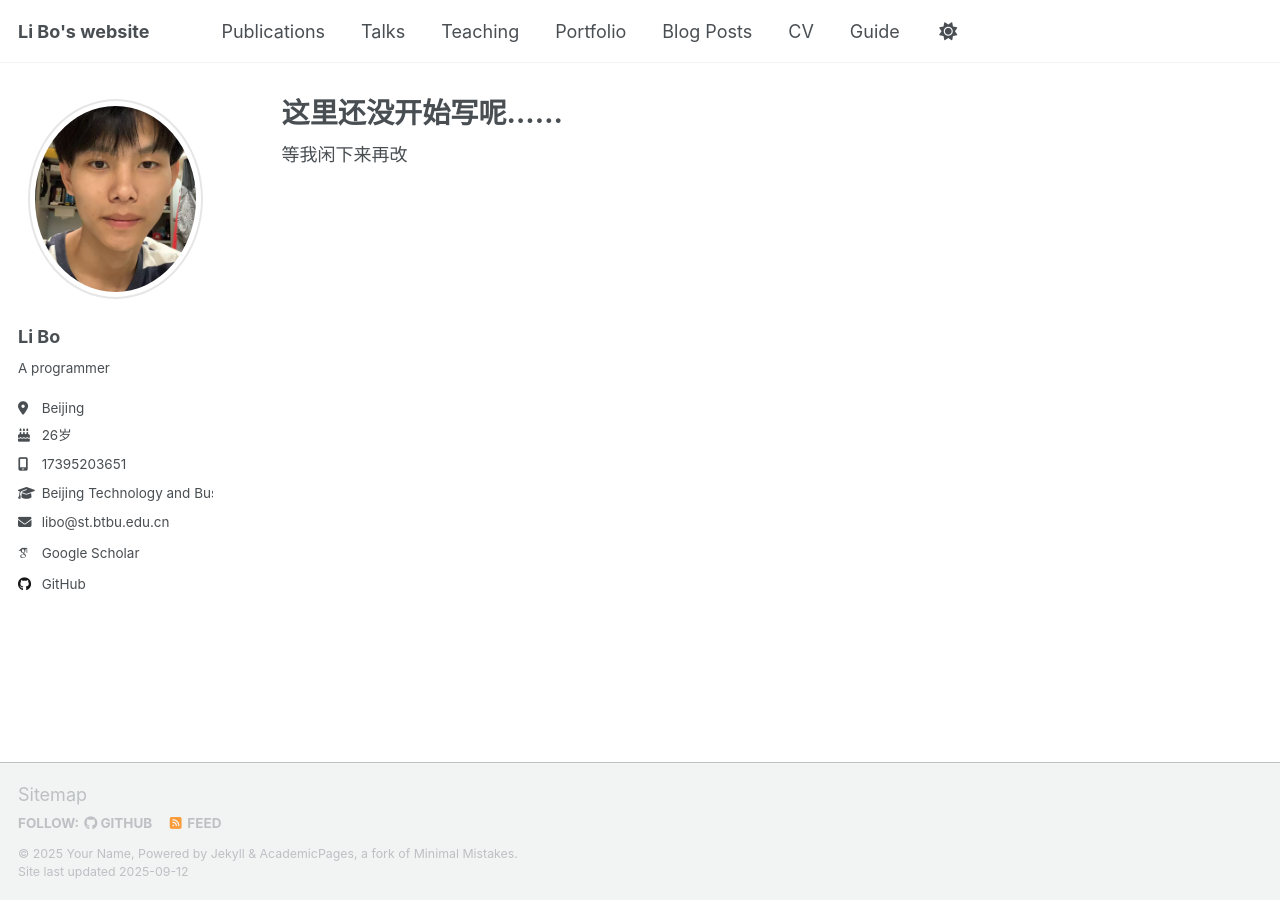
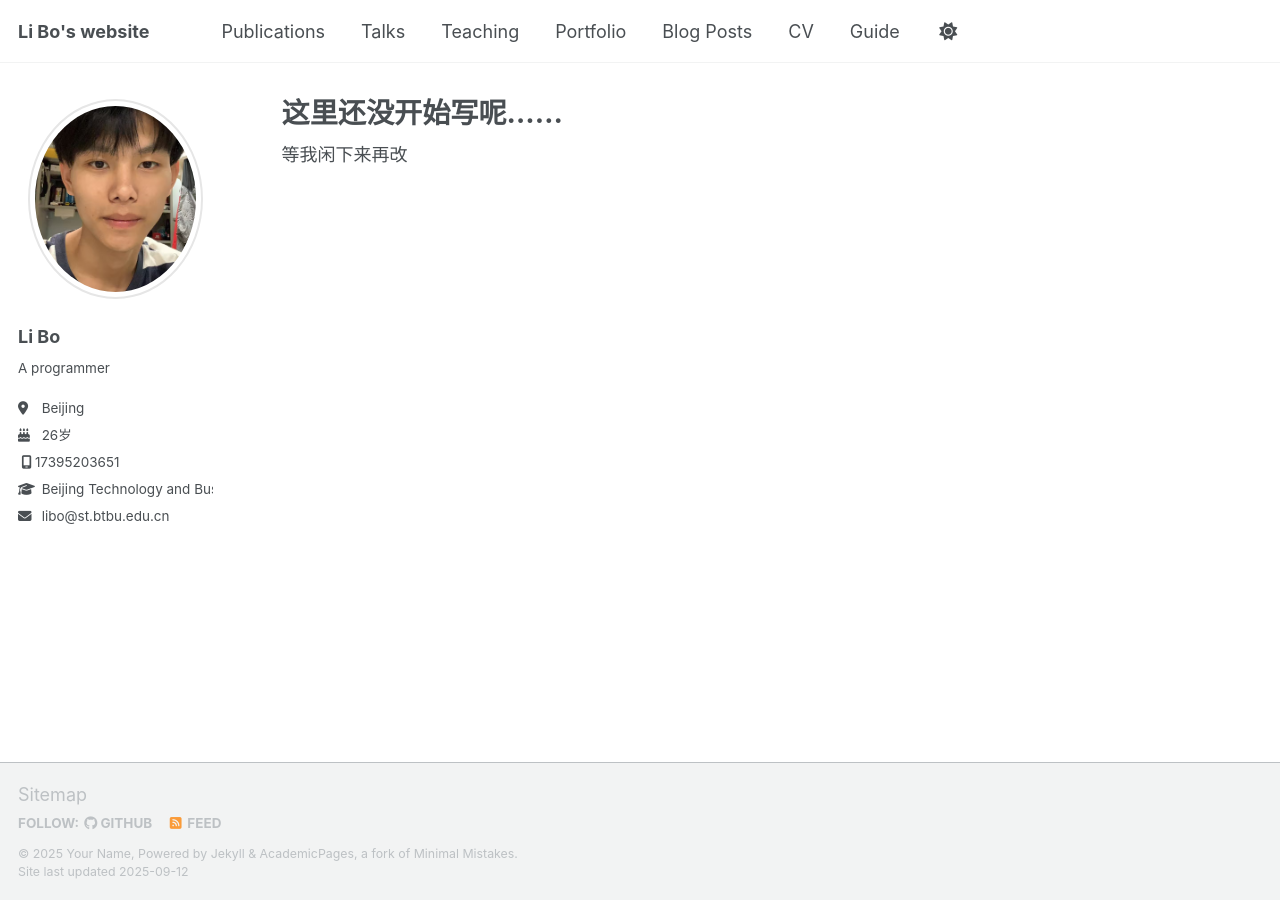
Before and after one commit to libo1999912/libo1999912.github.io, a Jekyll site: the page built from _pages/about.md, in a window 1280 px wide. Built offline with Jekyll 4.4.1, drawn with Linux system fonts in a browser that asks for light colours; some web fonts are replaced; a script that is not in the unit is left out.

Commit message:
Remove author contact links from profile
Removed links for phone, email, Google Scholar, and GitHub from the author profile.

```diff
--- a/_includes/author-profile.html
+++ b/_includes/author-profile.html
@@ -41,13 +41,13 @@
         <li class="author__desktop"><i class="fas fa-fw fa-cake-candles icon-pad-right"></i>{{ age }}岁</li>
       {% endif %}
       {% if author.phone %}
-        <li><a href="tel:{{ author.phone }}"><i class="fas fa-fw fa-mobile-screen icon-pad-right"></i>{{ author.phone }}</a></li>
+        <li><i class="fas fa-fw fa-mobile-screen"></i>{{ author.phone }}</li>
       {% endif %}
       {% if author.school %}
         <li class="author__desktop"><i class="fas fa-fw fa-graduation-cap icon-pad-right"></i>{{ author.school }}</li>
       {% endif %}
       {% if author.email %}
-        <li><a href="mailto:{{ author.email }}"><i class="fas fa-fw fa-envelope icon-pad-right" aria-hidden="true"></i>{{ author.email }}</a></li>
+        <li><i class="fas fa-fw fa-envelope icon-pad-right" aria-hidden="true"></i>{{ author.email }}</li>
       {% endif %}
 
       <!-- Font Awesome and Academicons icons / Academic websites -->
@@ -57,9 +57,9 @@
       {% if author.arxiv %}
         <li><a href="{{ author.arxiv }}"><i class="ai ai-arxiv ai-fw icon-pad-right"></i>arXiv</a></li>
       {% endif %}
-      {% if author.googlescholar %}
+<!--       {% if author.googlescholar %}
         <li><a href="{{ author.googlescholar }}"><i class="ai ai-google-scholar ai-fw icon-pad-right"></i>Google Scholar</a></li>
-      {% endif %}
+      {% endif %} -->
       {% if author.semantic %}
         <li><a href="{{ author.semantic }}"><i class="ai ai-semantic-scholar ai-fw icon-pad-right"></i>Semantic Scholar</a></li>
       {% endif %}
@@ -92,9 +92,9 @@
       {% if author.dribbble %}
         <li><a href="https://dribbble.com/{{ author.dribbble }}"><i class="fab fa-fw fa-dribbble icon-pad-right" aria-hidden="true"></i>Dribbble</a></li>
       {% endif %}
-      {% if author.github %}
+<!--       {% if author.github %}
         <li><a href="https://github.com/{{ author.github }}"><i class="fab fa-fw fa-github icon-pad-right" aria-hidden="true"></i>GitHub</a></li>
-      {% endif %}
+      {% endif %} -->
       {% if author.kaggle %}
         <li><a href="https://kaggle.com/{{ author.kaggle }}"><i class="fab fa-fw fa-kaggle icon-pad-right" aria-hidden="true"></i>Kaggle</a></li>
       {% endif %}
```
